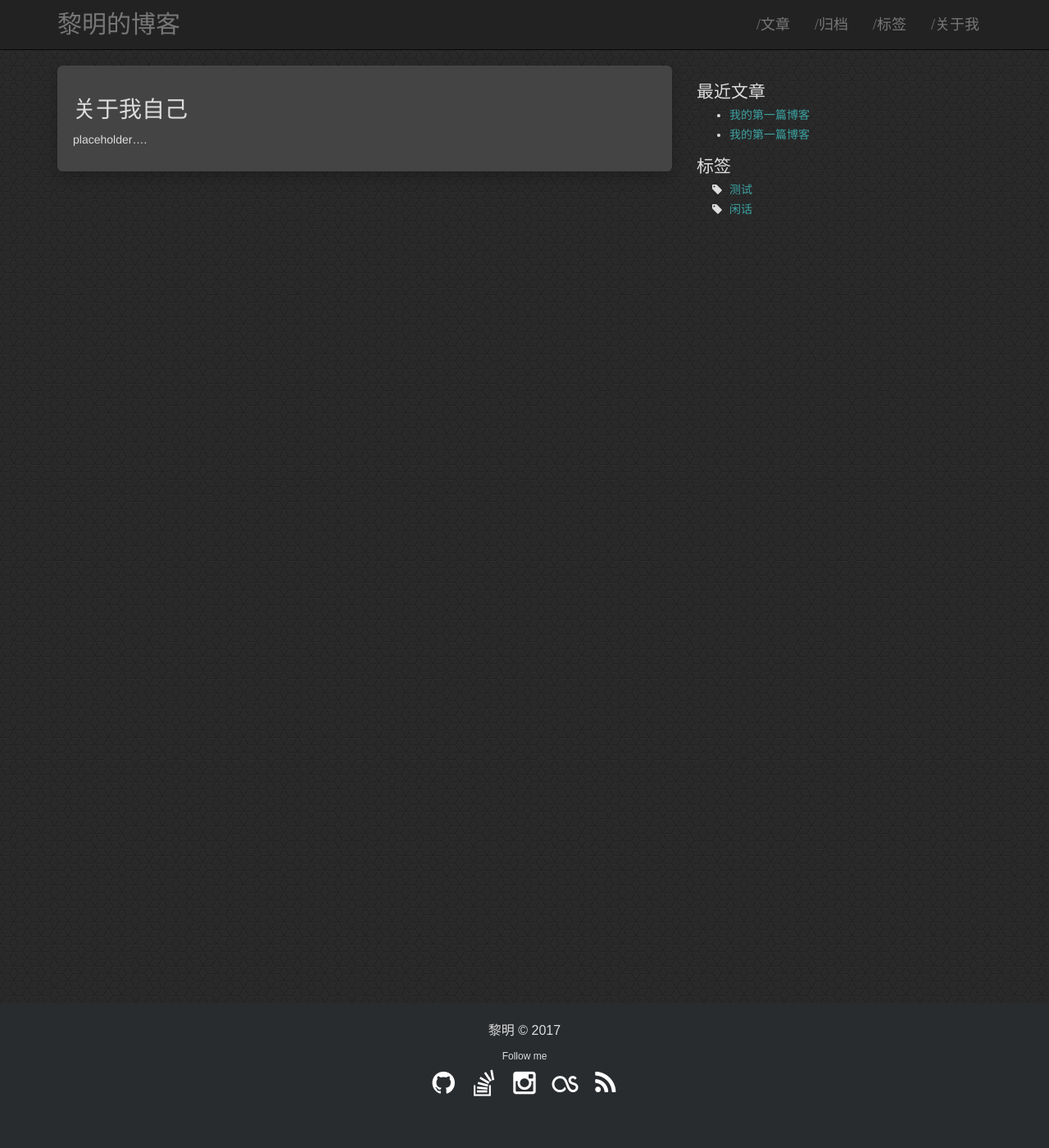
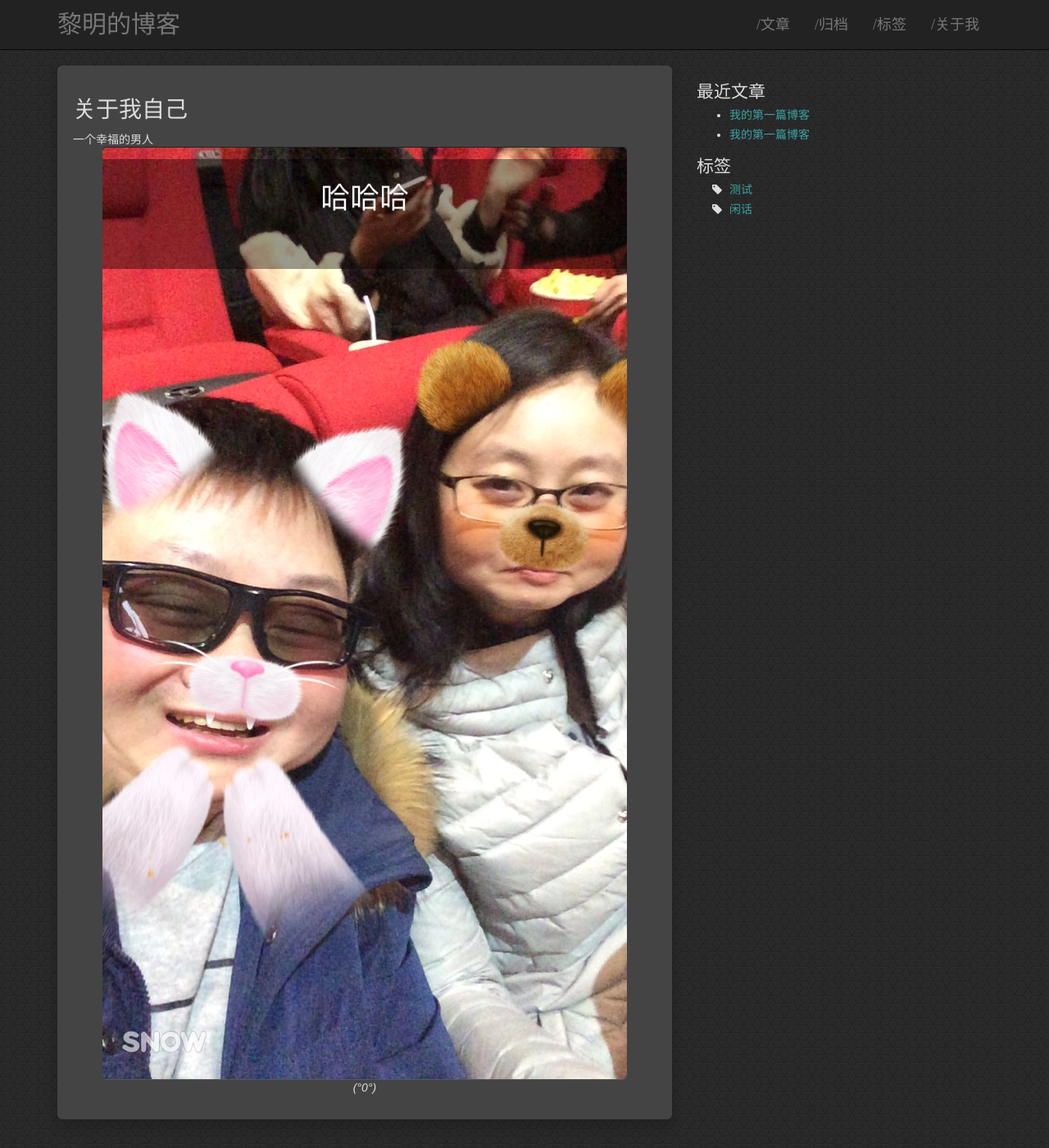
Before and after one commit to liming84525/liming84525.github.com, a Jekyll site: the page built from about.md, in a window 1280 px wide and 1400 px high. Shown: the whole window at 82% size. Built offline with Jekyll 4.4.1, drawn with Linux system fonts in a browser that asks for light colours.

Commit message:
update about

```diff
--- a/about.md
+++ b/about.md
@@ -5,4 +5,5 @@ title: About
 
 # 关于我自己
 
-placeholder....
+一个幸福的男人
+![img]({{ site.baseurl | prepend:site.url}}/images/meandwife.jpg){: .center-image }*(°0°)*
```
Also changed, not shown: images/meandwife.JPG (added).
